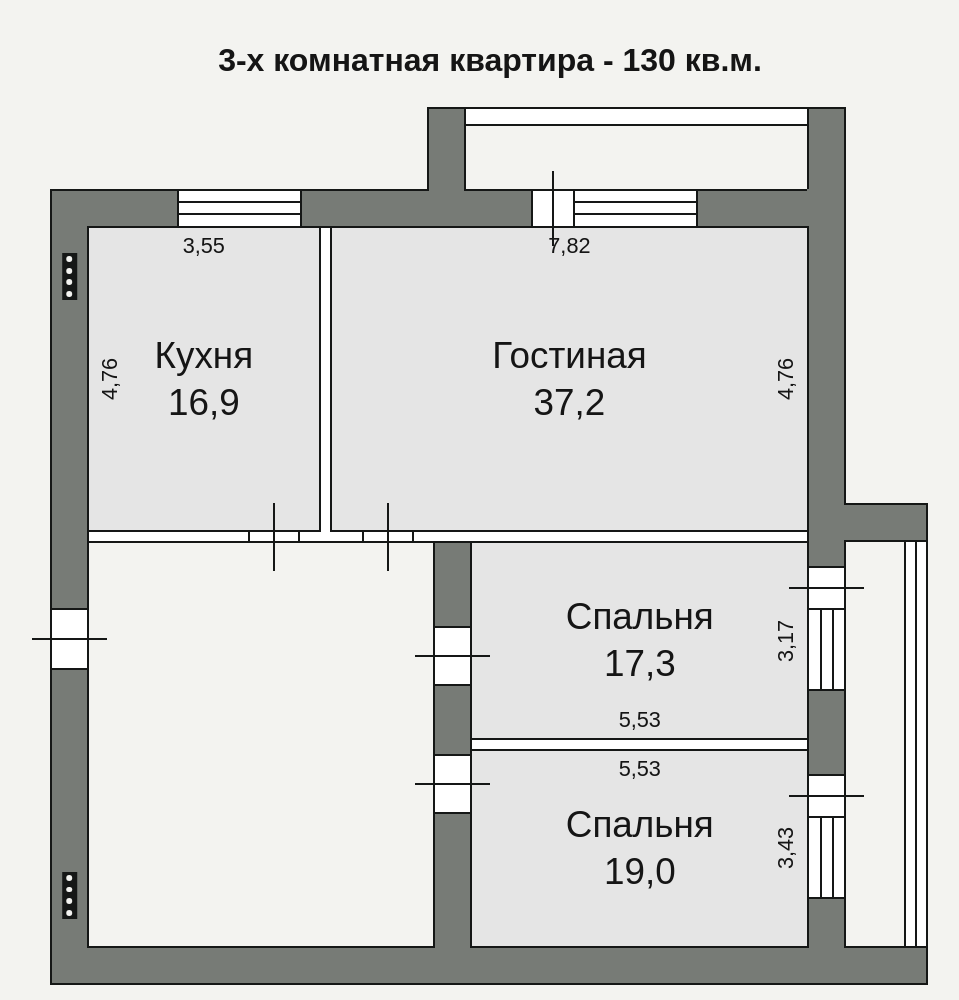
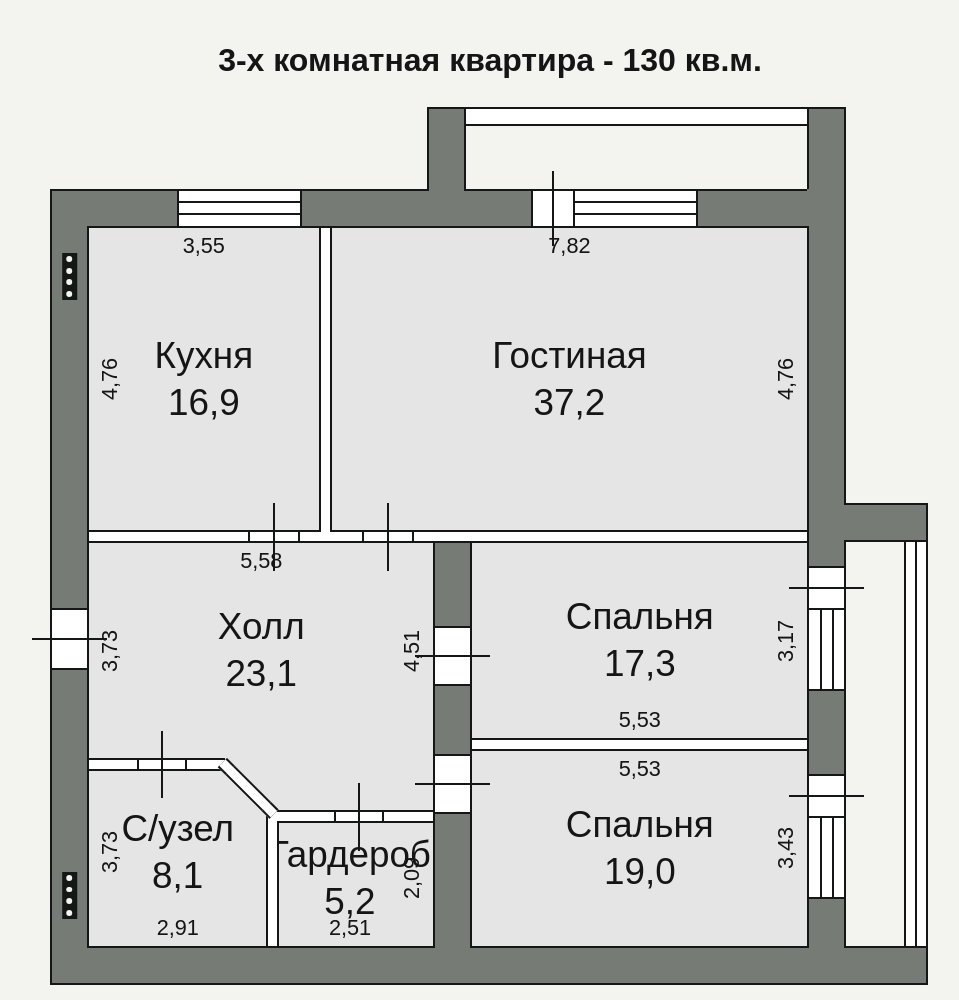
Before and after one commit to Alex-Nicalace/apartment-plan, a website built with Vite: page index.html in a window 1280 px wide. Shown: the whole page, without its empty margins (150-1109 px from the left). Built offline with nearby package versions, Linux system fonts and the light colour scheme.

Commit message:
feat: add service rooms

```diff
--- a/index.html
+++ b/index.html
@@ -126,7 +126,78 @@
                 ></div>
               </div>
               <div class="floor-plan__group floor-plan__group_private">
-                <div class="floor-plan__group floor-plan__group_service"></div>
+                <div class="floor-plan__group floor-plan__group_service">
+                  <div class="room floor-plan__hall">
+                    <span class="room__dimension room__dimension_top"
+                      >5,58</span
+                    >
+                    <span class="room__dimension room__dimension_left"
+                      >3,73</span
+                    >
+                    <span class="room__dimension room__dimension_right"
+                      >4,51</span
+                    >
+                    <div class="room__content">
+                      <span class="room__name">Холл</span>
+                      <span class="room__area">23,1</span>
+                    </div>
+                  </div>
+                  <div class="floor-plan__group floor-plan__group_util">
+                    <div class="floor-plan__bathroom">
+                      <div
+                        class="wall wall_type_partition wall_join_start wall_join-start-open_left wall_join_end wall_join-end-open_right floor-plan__wall"
+                        style="--wall-top: 0"
+                      >
+                        <div
+                          class="wall__door"
+                          style="--position: 35%; --length: 37.86%"
+                        ></div>
+                      </div>
+                      <div
+                        class="wall wall_type_partition wall_join_start wall_join-start-open_left wall_join_end wall_join-end-open_right floor-plan__wall"
+                      ></div>
+                      <div class="room">
+                        <span class="room__dimension room__dimension_left"
+                          >3,73</span
+                        >
+                        <span class="room__dimension room__dimension_bottom"
+                          >2,91</span
+                        >
+                        <div class="room__content">
+                          <span class="room__name">С/узел</span>
+                          <span class="room__area">8,1</span>
+                        </div>
+                      </div>
+                    </div>
+                    <div class="floor-plan__wardrobe">
+                      <div
+                        class="wall wall_vertical wall_type_partition wall_join_start wall_join-start-open_top wall_join_end wall_join-end-open_bottom floor-plan__wall"
+                        style="--wall-left: 0"
+                      ></div>
+                      <div
+                        class="wall wall_type_partition wall_join_end wall_join-end-open_right wall_join_start wall_join-start-open_top wall_join-start-open_bottom floor-plan__wall"
+                        style="--wall-top: 0"
+                      >
+                        <div
+                          class="wall__door"
+                          style="--position: 40%; --length: 30.75%"
+                        ></div>
+                      </div>
+                      <div class="room">
+                        <span class="room__dimension room__dimension_right"
+                          >2,09</span
+                        >
+                        <span class="room__dimension room__dimension_bottom"
+                          >2,51</span
+                        >
+                        <div class="room__content">
+                          <span class="room__name">Гардероб</span>
+                          <span class="room__area">5,2</span>
+                        </div>
+                      </div>
+                    </div>
+                  </div>
+                </div>
                 <div
                   class="wall wall_vertical wall_join_start wall_join-start-open_top wall_join_end wall_join-end-open_bottom floor-plan__partition"
                 >
--- a/src/styles/blocks/_floor-plan.scss
+++ b/src/styles/blocks/_floor-plan.scss
@@ -58,11 +58,18 @@
     // .floor-plan__group_service
     &_service {
       flex: 0 0 percent(165, 344);
+      flex-direction: column;
+      background-color: var(--color-room);
     }
     // .floor-plan__group_bedrooms
     &_bedrooms {
       flex: 1;
       flex-direction: column;
+    }
+
+    // .floor-plan__group_util
+    &_util {
+      flex: 0 0 percent(90, 193);
     }
   }
 
@@ -81,4 +88,50 @@
   &__bedroom {
     flex-basis: 50%;
   }
+
+  // .floor-plan__hall
+  &__hall {
+    flex-grow: 1;
+  }
+  // .floor-plan__bathroom
+  &__bathroom {
+    position: relative;
+    flex: 0 0 percent(85, 165);
+
+    .wall {
+      z-index: 2;
+
+      &:nth-child(1) {
+        width: percent(65, 85);
+      }
+
+      &:nth-child(2) {
+        top: 0;
+        left: percent(66, 85);
+        // right: 0;
+        transform-origin: 0 0;
+        transform: rotate(45deg);
+        width: percent(35, 85);
+      }
+    }
+
+    .room {
+      height: 100%;
+    }
+  }
+  // .floor-plan__wardrobe
+  &__wardrobe {
+    position: relative;
+    height: percent(65, 90);
+    flex-grow: 1;
+    align-self: flex-end;
+
+    .wall {
+      z-index: 1;
+    }
+
+    .room {
+      height: 100%;
+    }
+  }
 }
```
